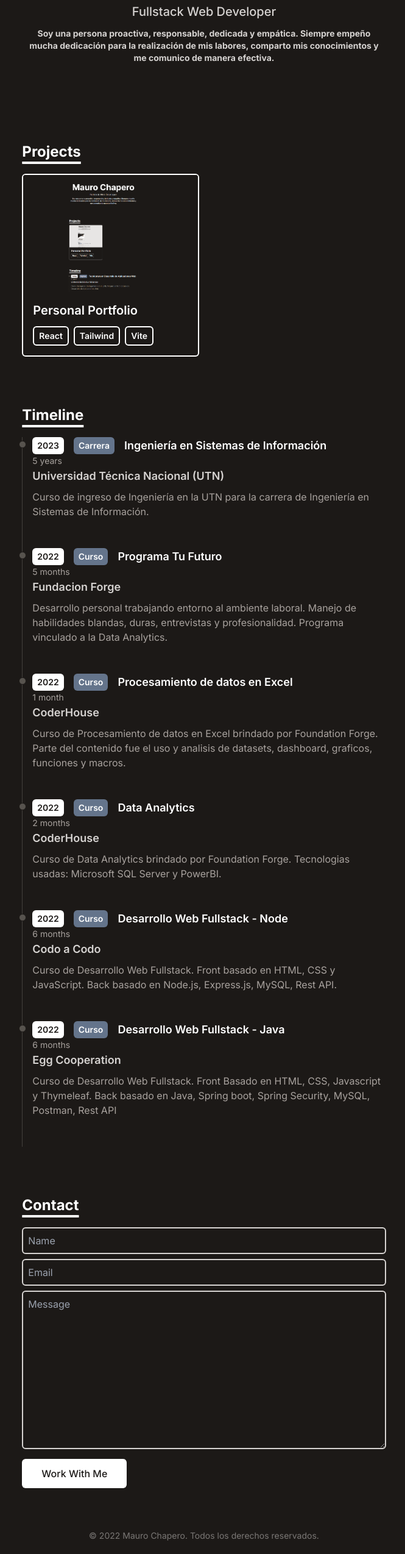
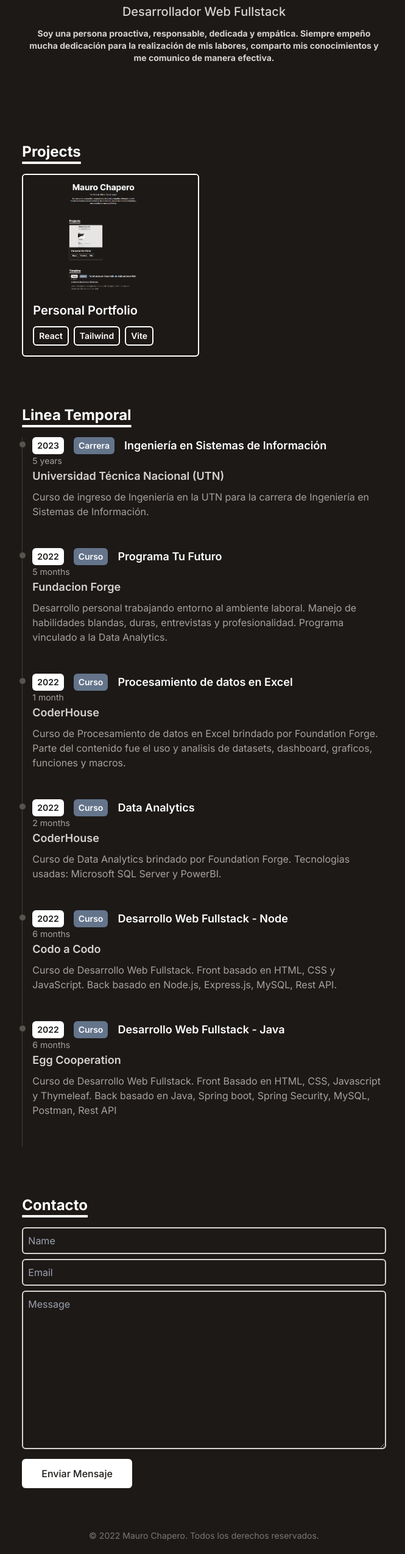
Before and after one commit to MauroChapero/personal-portfolio, a React (Vite) app: page / in a window 1280 px wide. Shown: the part 159-2708 px from the top of the page at 61% size, without its empty margins (305-970 px from the left). Built offline with nearby package versions, Linux system fonts and the light colour scheme.

Commit message:
Update titulos

```diff
--- a/src/components/Contact.jsx
+++ b/src/components/Contact.jsx
@@ -10,7 +10,7 @@ function Contact() {
           method="POST"
           className="flex flex-col w-full md:w-7/12"
         >
-          <Title>Contact</Title>
+          <Title>Contacto</Title>
           <input
             type="text"
             name="name"
@@ -33,7 +33,7 @@ function Contact() {
               type="submit"
               className="text-center inline-block px-8 py-3 w-max text-base font-medium rounded-md text-white dark:text-stone-900 bg-stone-900 dark:bg-white"
             >
-              Work With Me
+              Enviar Mensaje
             </button>
         </form>
       </div>
--- a/src/components/Footer.jsx
+++ b/src/components/Footer.jsx
@@ -4,7 +4,7 @@ function Footer() {
     return (
         <div className="py-5 text-center">
             <p className="text-sm mt-2 opacity-50">
-                &copy; {new Date().getFullYear()} Mauro Chapero. Todos los derechos reservados.
+                &copy; {new Date().getFullYear()} <a href="https://www.linkedin.com/in/mauro-nahuel-chapero/">Mauro Chapero</a>. Todos los derechos reservados.
             </p>
         </div>
     )
--- a/src/components/Intro.jsx
+++ b/src/components/Intro.jsx
@@ -1,18 +1,18 @@
 import React from "react";
+import introEn from "./data/intro-en";
+import introEs from "./data/intro-es";
 
 function Intro() {
   return (
     <div className="flex items-center justify-center flex-col text-center pt-20 pb-6">
       <h1 className="text-4xl md:text-7xl dark:text-white mb -1 md:mb-3 font-bold">
-        Mauro Chapero
+        {`${introEs.firstName} ${introEs.lastName}`}
       </h1>
       <p className="text-base md:text-xl mb-3 font-medium">
-        Fullstack Web Developer
+        {introEs.carreer}
       </p>
       <p className="text-sm max-w-xl mb-6 font-bold">
-        Soy una persona proactiva, responsable, dedicada y empática. Siempre
-        empeño mucha dedicación para la realización de mis labores, comparto mis
-        conocimientos y me comunico de manera efectiva.
+        {introEs.about}
       </p>
     </div>
   );
--- a/src/components/Timeline.jsx
+++ b/src/components/Timeline.jsx
@@ -7,7 +7,7 @@ function Timeline() {
     return (
         <div className="flex flex-col md:flex-row justify-center my-20">
             <div className="w-full md:w-7/12">
-                <Title>Timeline</Title>
+                <Title>Linea Temporal</Title>
                 {timeline.map((item) => (
                     <TimelineItem
                         year={item.year}
--- /dev/null
+++ b/src/components/data/intro-en.js
@@ -0,0 +1,6 @@
+export default {
+    firstName: "Mauro",
+    lastName: "Chapero",
+    carreer: "Fullstack Web Developer",
+    about: "I am a proactive, responsible, dedicated and empathic person. I always put a lot of dedication to carry out my work, I share my knowledge and I communicate effectively."
+}
--- /dev/null
+++ b/src/components/data/intro-es.js
@@ -0,0 +1,6 @@
+export default {
+    firstName: "Mauro",
+    lastName: "Chapero",
+    carreer: "Desarrollador Web Fullstack",
+    about: "Soy una persona proactiva, responsable, dedicada y empática. Siempre empeño mucha dedicación para la realización de mis labores, comparto mis conocimientos y me comunico de manera efectiva."
+}
```
Also changed, not shown: src/components/data/timeline.js (+11 -11 lines).
